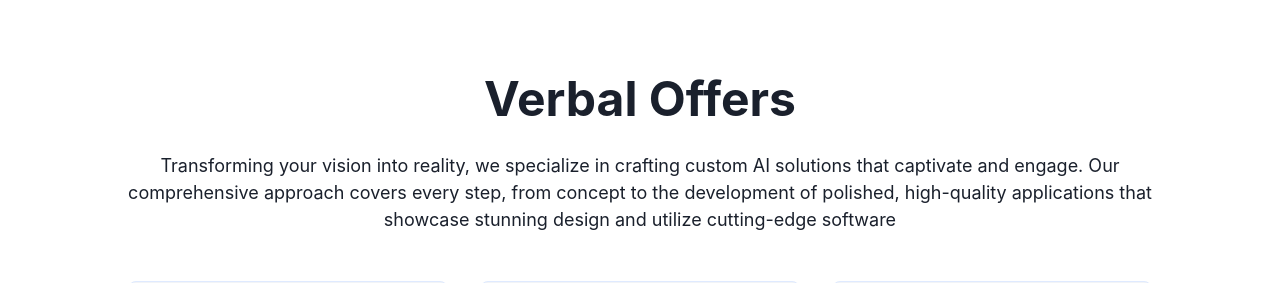
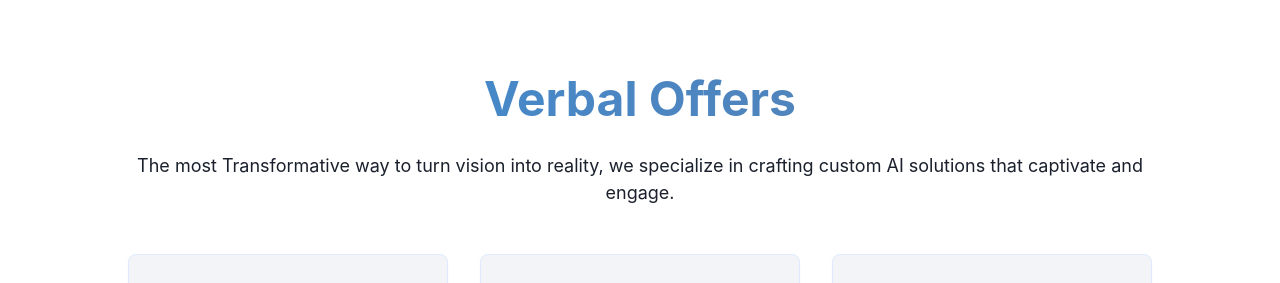
Before and after one commit to KleiAliaj/verbalchat, a Next.js app: page / in a window 1280 px wide. Shown: the part 780-1063 px from the top of the page. Built offline with nearby package versions, Linux system fonts and the light colour scheme.

Commit message:
Update index.js

```diff
--- a/components/Home/index.js
+++ b/components/Home/index.js
@@ -32,6 +32,9 @@ const Home = () => {
   fontSize={{ base: "3xl", md: "4xl", lg: "5xl" }}
   fontWeight="bold"
   mb={6}
+  bgGradient="linear(to-r, #3C8DD5, #5A7FAF)" // Adjusted to a darker gradient
+  bgClip="text"
+  color="transparent"
 >
   Verbal Offers
 </Heading>
@@ -39,7 +42,7 @@ const Home = () => {
             fontSize={{ base: "sm", md: "md", lg: "lg" }}
             mb={12}
           >
-Transforming your vision into reality, we specialize in crafting custom AI solutions that captivate and engage. Our comprehensive approach covers every step, from concept to the development of polished, high-quality applications that showcase stunning design and utilize cutting-edge software          </Text>
+          The most Transformative way to turn vision into reality, we specialize in crafting custom AI solutions that captivate and engage.         </Text>
           <Grid
             templateColumns={{ base: "1fr", md: "repeat(2, 1fr)", lg: "repeat(3, 1fr)" }}
             gap={8}
```
Lines whose indentation alone changed are shown as unchanged.
